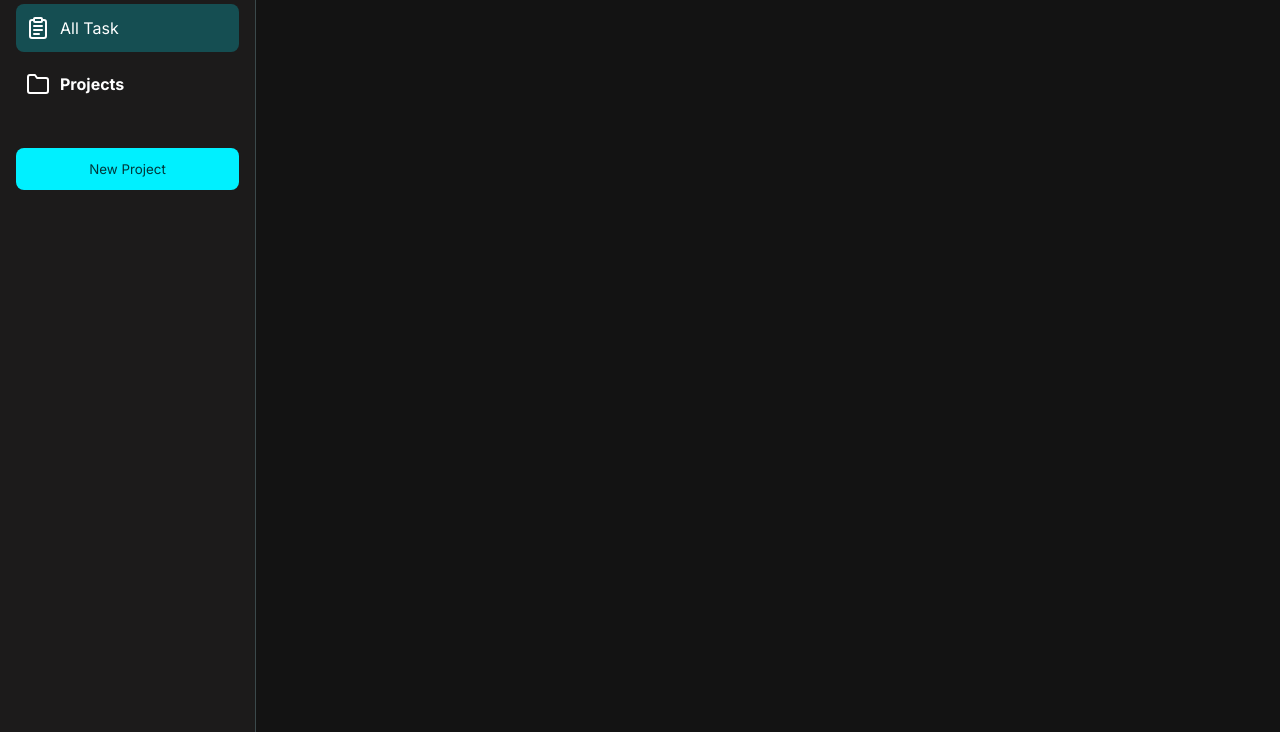
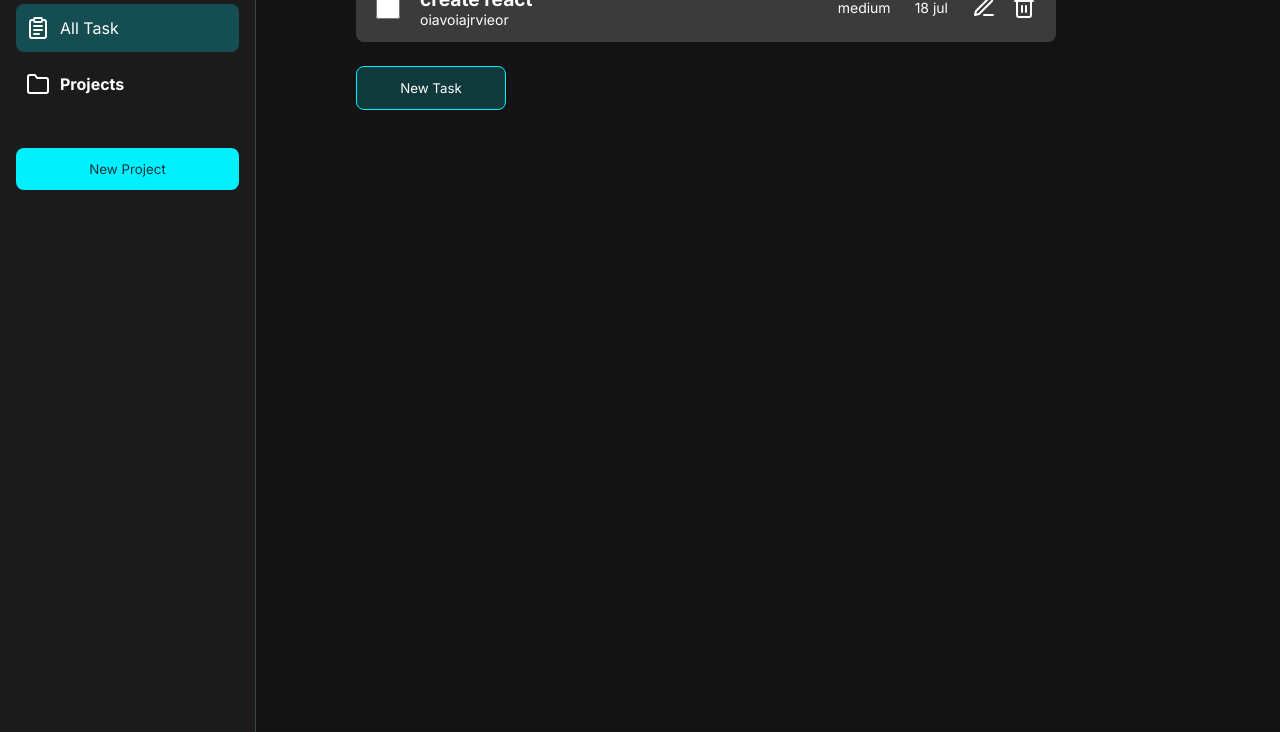
Before and after one commit to alfario207/Odin-Todo-List, a website built with webpack: page src/index.html in a window 1280 px wide. Shown: the part 68-800 px from the top of the page. Built offline with nearby package versions, Linux system fonts and the light colour scheme; a web font is replaced by a local one.

Commit message:
create todos ui

```diff
--- a/src/index.html
+++ b/src/index.html
@@ -33,6 +33,34 @@
             </form>
             <button class="new-btn" id="new-project">New Project</button>
         </div>
+        <div class="todos-container">
+            <div class="todo-list-container">
+                <div class="todo-item" id="todos">
+                    <div class="todo-item-content">
+                        <div class="todo-left">
+                            <input type="checkbox">
+                            <div class="todo-title">
+                                <h2>create react</h2>
+                                <p>oiavoiajrvieor</p>
+                            </div>
+                        </div>
+                        <div class="todo-right">
+                            <div class="todo-priority">
+                                <p>medium</p>
+                            </div>
+                            <div class="date">
+                                <p>18 jul</p>
+                            </div>
+                            <div class="todo-btn">
+                                <img src="assets/edit.svg" alt="edit icon" />
+                                <img src="assets/delete.svg" alt="delete icon" />
+                            </div>
+                        </div>
+                    </div>
+                </div>
+            </div>
+            <button class="new-task" id="new-task">New Task</button>
+        </div>
     </div>
 </body>
 </html>
--- a/src/styles.css
+++ b/src/styles.css
@@ -14,6 +14,7 @@ html, body {
 .container {
     width: 100%;
     height: 100%;
+    display: flex;
 }
 
 .side-bar h1 {
@@ -151,3 +152,93 @@ html, body {
 .new-btn:hover {
     transform: scale(1.03);
 }
+
+
+.todos-container {
+    width: 80%;
+    padding-inline: 100px;
+    padding-block: 40px;
+    display: flex;
+    flex-direction: column;
+    gap: 24px;
+}
+
+.new-task {
+    width: 150px;
+    border: none;
+    outline: none;
+    background-color: #00eeff2c;
+    border: 1px solid #00F0FF;
+    color: white;
+    padding: 13px;
+    border-radius: 8px;
+    cursor: pointer;
+    transition: 0.2s ease-in-out;
+}
+
+.new-task:hover {
+    background: #00F0FF;
+    color: #00363A;
+}
+
+.todo-list-container {
+    display: flex;
+    flex-direction: column;
+    gap: 12px;
+}
+
+.todo-item {
+    width: 700px;
+    height: 70px;
+    display: flex;
+    align-items: center;
+    padding-inline: 20px;
+    padding-block: 0.5rem;
+    background-color: rgba(245, 245, 245, 0.172);
+    /* background-color: #1E1E1E; */
+    border-radius: 8px;
+    cursor: pointer;
+}
+
+.todo-item-content {
+    width: 100%;
+    display: flex;
+    align-items: center;
+    justify-content: space-between;
+}
+
+.todo-title h2 {
+    font-size: larger;
+}
+
+.todo-item-content p {
+    font-size: 14px;
+}
+
+.todo-left {
+    display: flex;
+    align-items: center;
+    gap: 20px;
+}
+
+.todo-right {
+    display: flex;
+    align-items: center;
+    gap: 24px;
+}
+
+.todo-left input {
+    width: 24px;
+    height: 24px;
+    cursor: pointer;
+}
+
+.todo-btn {
+    display: flex;
+    align-items: center;
+    gap: 16px;
+}
+
+.todo-btn img {
+    filter: invert(100%);
+}
```
Also changed, not shown: src/modules/dom-todo.js (added).
